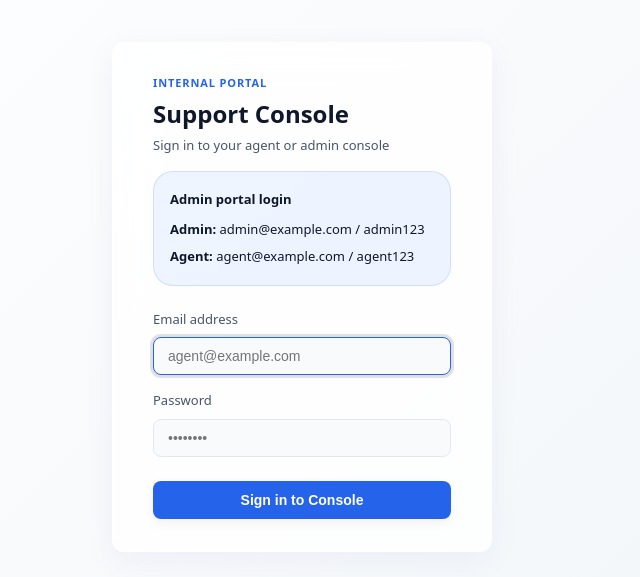
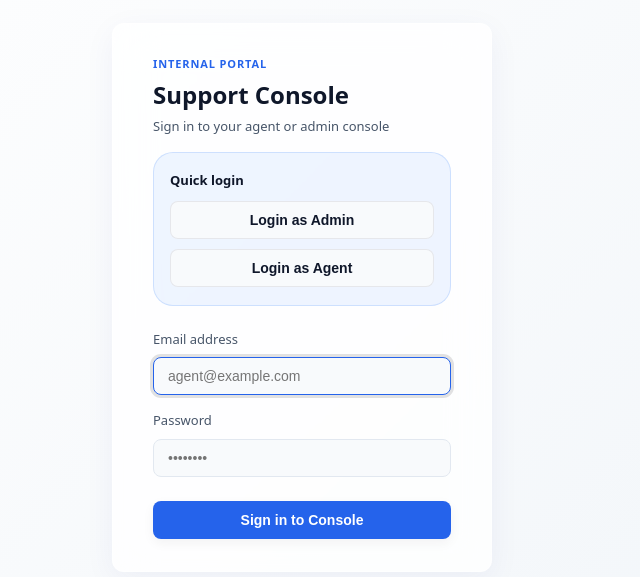
Before and after one commit to Harshilmalhotra/assist-me, a React (Vite) app in the folder client/: page /login in a window 1280 px wide. Shown: the part 103-680 px from the top of the page, without its empty margins (338-978 px from the left). Built offline with nearby package versions, Linux system fonts and the light colour scheme; no server answers.

Commit message:
feat: add image asset to README for enhanced visual representation

```diff
--- a/client/src/pages/AgentLogin.jsx
+++ b/client/src/pages/AgentLogin.jsx
@@ -23,6 +23,28 @@ export default function AgentLogin() {
     setLoading(true);
     try {
       const { data } = await api.post('/auth/login', { email, password });
+      localStorage.setItem('agent_token', data.token);
+      localStorage.setItem('agent_user', JSON.stringify(data.agent));
+      navigate(data.agent.role === 'admin' ? '/admin' : '/dashboard');
+    } catch (err) {
+      setError(err.response?.data?.error || 'Login failed');
+    } finally {
+      setLoading(false);
+    }
+  }
+
+  async function handleQuickLogin(role) {
+    const credentials = role === 'admin'
+      ? { email: 'admin@example.com', password: 'admin123' }
+      : { email: 'agent@example.com', password: 'agent123' };
+
+    setEmail(credentials.email);
+    setPassword(credentials.password);
+    setError('');
+    setLoading(true);
+
+    try {
+      const { data } = await api.post('/auth/login', credentials);
       localStorage.setItem('agent_token', data.token);
       localStorage.setItem('agent_user', JSON.stringify(data.agent));
       navigate(data.agent.role === 'admin' ? '/admin' : '/dashboard');
@@ -79,15 +101,45 @@ export default function AgentLogin() {
           marginBottom: 'var(--space-6)'
         }}>
           <div style={{ fontSize: '13px', fontWeight: 700, marginBottom: '10px', color: '#0f172a' }}>
-            Admin portal login
+            Quick login
           </div>
-          <div style={{ display: 'grid', gap: '8px', fontSize: '13px', color: 'var(--color-text-primary)' }}>
-            <div>
-              <strong>Admin:</strong> admin@example.com / admin123
-            </div>
-            <div>
-              <strong>Agent:</strong> agent@example.com / agent123
-            </div>
+          <div style={{ display: 'grid', gap: '10px' }}>
+            <button
+              type="button"
+              onClick={() => handleQuickLogin('admin')}
+              disabled={loading}
+              style={{
+                width: '100%',
+                padding: '10px 14px',
+                borderRadius: 'var(--radius-lg)',
+                border: '1px solid rgba(15, 23, 42, 0.08)',
+                background: 'var(--color-background)',
+                color: 'var(--color-text-primary)',
+                fontSize: '14px',
+                fontWeight: 600,
+                cursor: 'pointer',
+              }}
+            >
+              Login as Admin
+            </button>
+            <button
+              type="button"
+              onClick={() => handleQuickLogin('agent')}
+              disabled={loading}
+              style={{
+                width: '100%',
+                padding: '10px 14px',
+                borderRadius: 'var(--radius-lg)',
+                border: '1px solid rgba(15, 23, 42, 0.08)',
+                background: 'var(--color-background)',
+                color: 'var(--color-text-primary)',
+                fontSize: '14px',
+                fontWeight: 600,
+                cursor: 'pointer',
+              }}
+            >
+              Login as Agent
+            </button>
           </div>
         </div>
 
```
Also changed, not shown: 2 other files (tests, documents, lock files or other folders).
